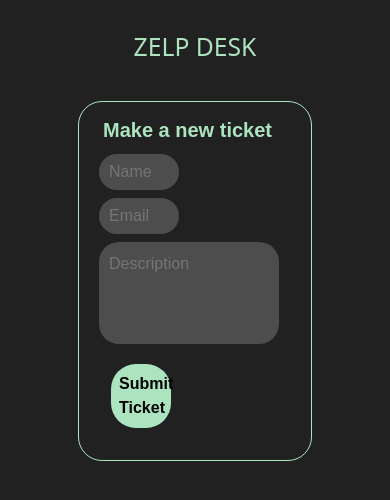
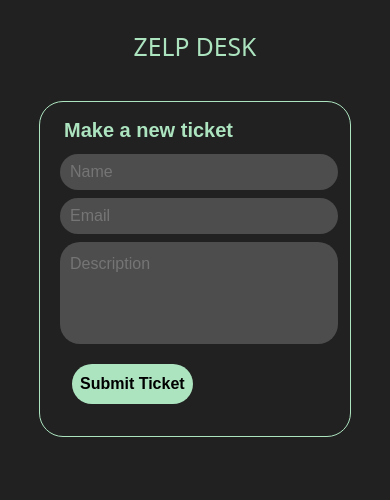
Before and after one commit to jhoward39/help-desk-frontend, a React (Create React App) app in the folder frontend/: page /app in a window 390 px wide. Shown: the top 500 px of the page. Built offline with nearby package versions, Linux system fonts and the light colour scheme; no server answers.

Commit message:
don't user facing on mobile and ensure color is black for backpffice tabs

```diff
--- a/frontend/src/components/App/App.css
+++ b/frontend/src/components/App/App.css
@@ -71,13 +71,14 @@
 .submit-ticket-button{
   margin: 16px;
   padding: 8px;
-  width: 30%;
+  width: fit-content;
   cursor: pointer;
   background-color: #ADE4C0;
   color: black;
   font-weight:600;
   border-radius: 25px;
   border: none;
+  white-space: nowrap;
 }
 
 .user-message {
@@ -104,3 +105,16 @@
 .spinner-border{
   color: #ADE4C0;
 }
+
+
+/* Media Query for Mobile Devices */
+@media (max-width: 768px) {
+  .submit-new-request {
+    width: 80vw;
+  }
+
+  .submit-request-form-field,
+  .submit-request-description-field{
+    width: 100%;
+  }
+}
--- a/frontend/src/components/RequestsSummary/RequestsSummary.css
+++ b/frontend/src/components/RequestsSummary/RequestsSummary.css
@@ -11,6 +11,7 @@
   margin: 4px;
   cursor: pointer;
   font-weight: 600;
+  color: black;
 }
 
 .requests-summary-tab.active {
```
